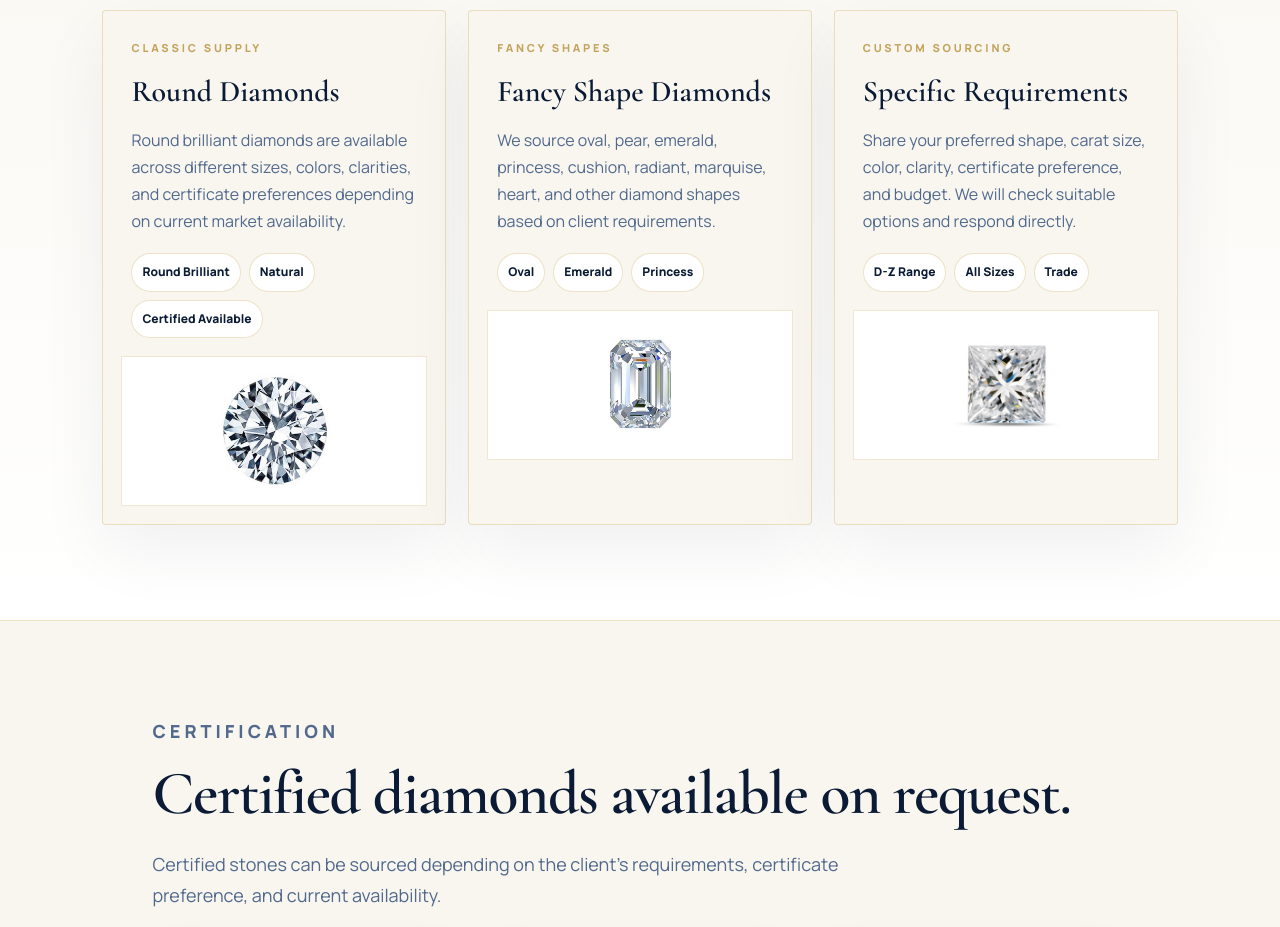
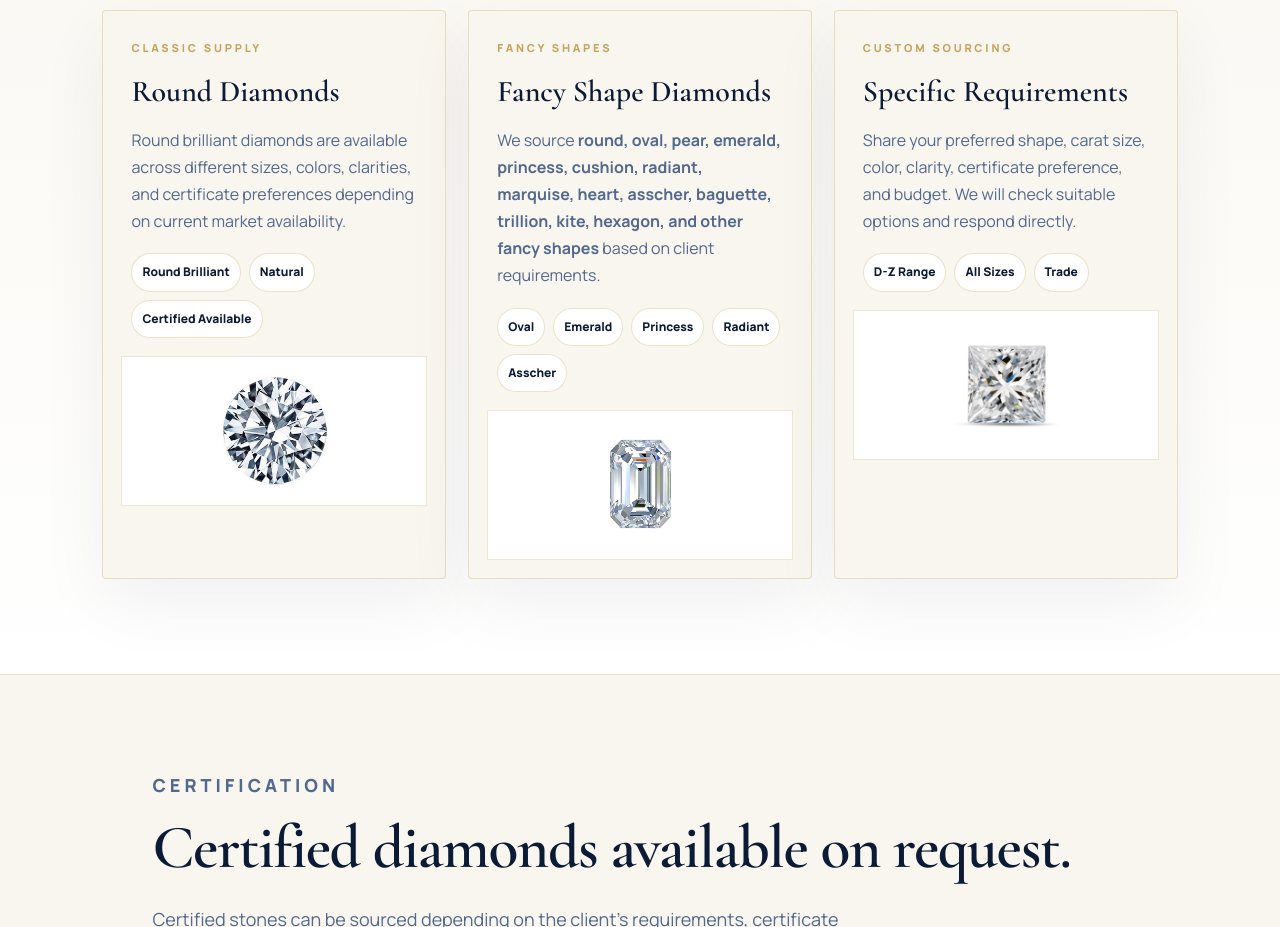
Before and after one commit to tanaysodhani-rgb/noble-gems-international, a plain HTML site: page index.html in a window 1280 px wide. Shown: the part 2020-2947 px from the top of the page. Drawn offline with nearby package versions, Linux system fonts and the light colour scheme.

Commit message:
Update index.html

```diff
--- a/index.html
+++ b/index.html
@@ -133,12 +133,14 @@
             <p class="tag">Fancy Shapes</p>
             <h3>Fancy Shape Diamonds</h3>
             <p>
-              We source oval, pear, emerald, princess, cushion, radiant, marquise, heart, and other diamond shapes based on client requirements.
+              We source <strong>round, oval, pear, emerald, princess, cushion, radiant, marquise, heart, asscher, baguette, trillion, kite, hexagon, and other fancy shapes</strong> based on client requirements.
             </p>
             <div class="mini-tags">
               <span>Oval</span>
               <span>Emerald</span>
               <span>Princess</span>
+              <span>Radiant</span>
+              <span>Asscher</span>
             </div>
           </div>
           <img src="emerald-cut-diamond.jpg.avif" alt="Emerald cut diamond">
```
